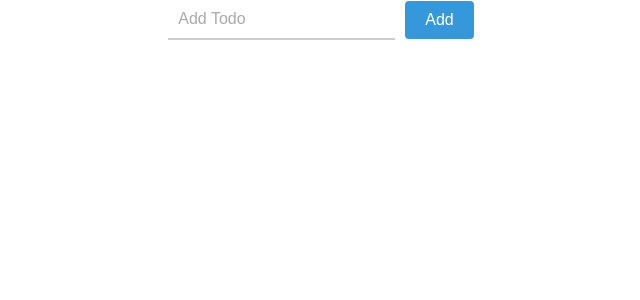
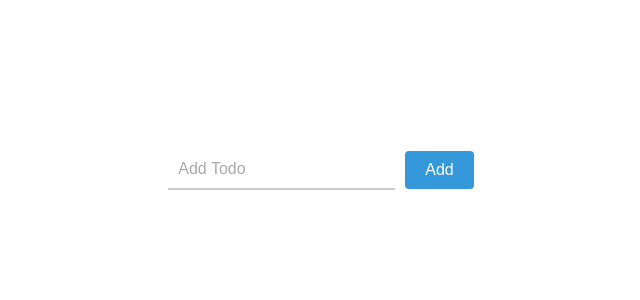
Before and after one commit to athuljain/React_Redux_ToDoApp, a React (Create React App) app: page / in a window 1280 px wide. Shown: the top 300 px of the page, without its empty margins (319-959 px from the left). Built offline with nearby package versions, Linux system fonts and the light colour scheme.

Commit message:
second day committs

```diff
--- a/src/TodoList.css
+++ b/src/TodoList.css
@@ -2,6 +2,7 @@
     display: flex;
     flex-direction: column;
     align-items: center;
+    padding: 150px;
   }
 
   .todo-input-feild {
```
